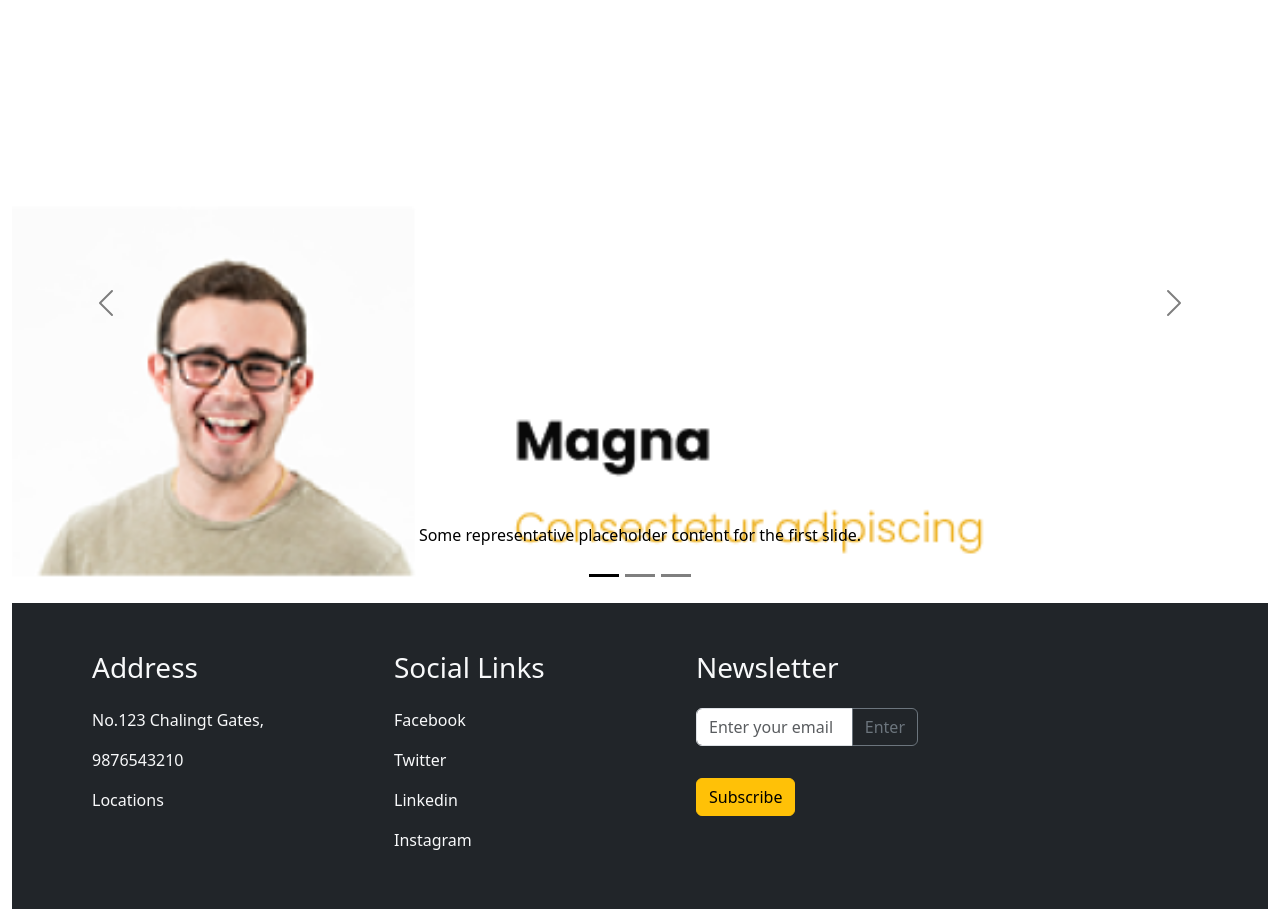
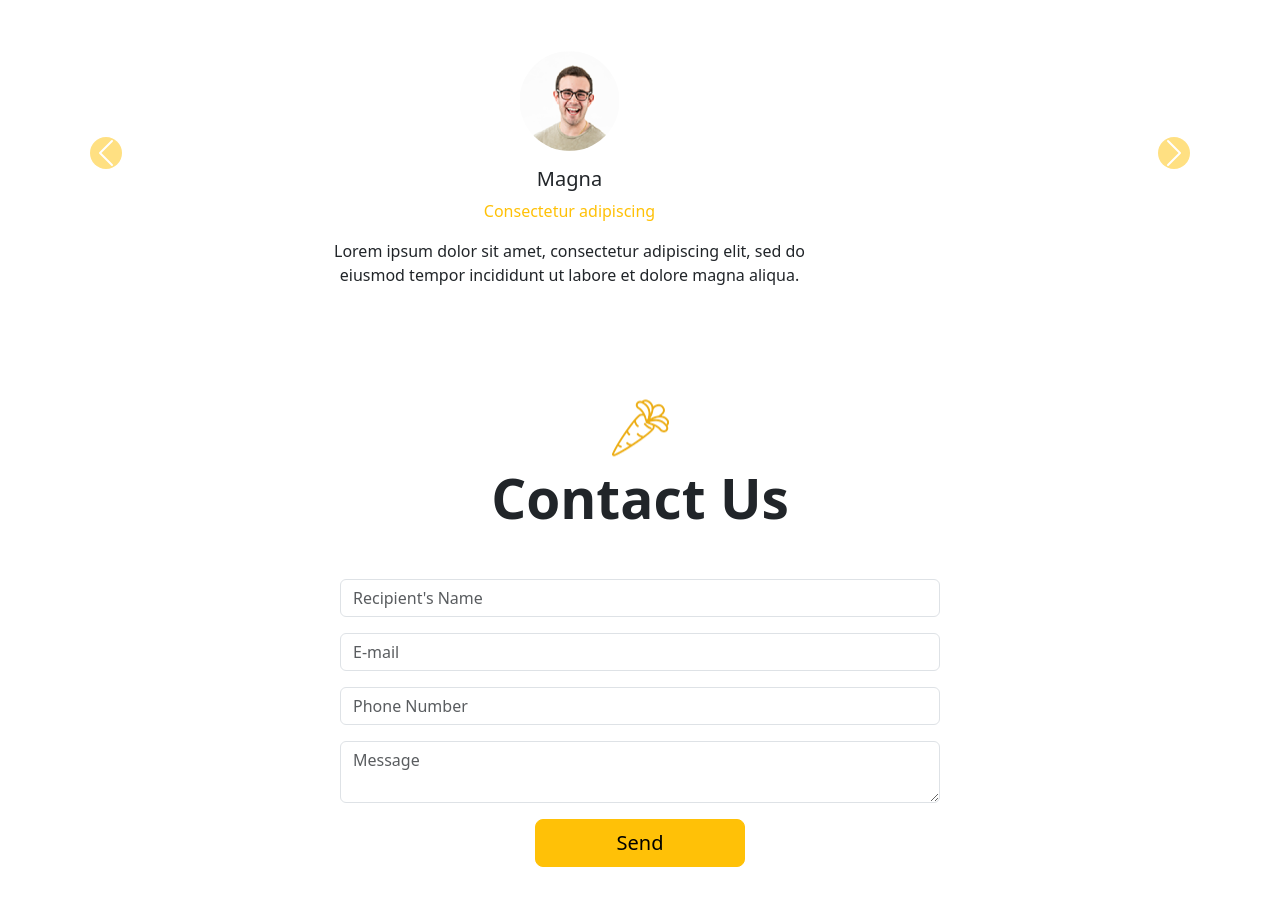
Before and after one commit to mah-jabeen/Vegetable-shop, a plain HTML site: page index.html in a window 1280 px wide. Shown: the part 3271-4180 px from the top of the page. Drawn offline with nearby package versions, Linux system fonts and the light colour scheme.

Commit message:
progress

```diff
--- a/index.html
+++ b/index.html
@@ -237,50 +237,64 @@
 <!-- section 5 -->
 <img class="mx-auto d-block pt-5 mt-5 " src="assets/carrot.png" alt="">
 <h1 class="fw-bolder text-center mt-2" style="font-size: 55px;" >Testimonals</h1>
-<div id="carouselExampleDark" class="carousel carousel-dark slide" data-bs-ride="carousel">
-    <div class="carousel-indicators">
-      <button type="button" data-bs-target="#carouselExampleDark" data-bs-slide-to="0" class="active" aria-current="true" aria-label="Slide 1"></button>
-      <button type="button" data-bs-target="#carouselExampleDark" data-bs-slide-to="1" aria-label="Slide 2"></button>
-      <button type="button" data-bs-target="#carouselExampleDark" data-bs-slide-to="2" aria-label="Slide 3"></button>
+
+
+<div id="testimonialCarousel" class="carousel slide" data-bs-ride="carousel">
+  <div class="carousel-inner text-center">
+    <!-- Slide 1 -->
+    <div class="carousel-item active mt-5">
+      <img src="assets/Image [client_img].png" class="rounded-circle mb-3" alt="Testimonial Image" style="width: 100px; height: 100px;">
+      <h5>Magna</h5>
+      <p class="text-warning">Consectetur adipiscing</p>
+      <p class="mx-auto" style="max-width: 500px;">Lorem ipsum dolor sit amet, consectetur adipiscing elit, sed do eiusmod tempor incididunt ut labore et dolore magna aliqua.</p>
     </div>
-    <div class="carousel-inner">
-      <div class="carousel-item active" data-bs-interval="10000">
-        <img src="assets/p1.png" class="d-block w-100" alt="...">
-        <div class="carousel-caption d-none d-md-block">
-          <p>Some representative placeholder content for the first slide.</p>
+    <!-- Slide 2 -->
+    <div class="carousel-item">
+      <img src="assets/images9.jfif" class="rounded-circle mb-3" alt="Testimonial Image" style="width: 100px; height: 100px;">
+      <h5>Dolor</h5>
+      <p class="text-warning">Diana</p>
+      <p class="mx-auto" style="max-width: 500px;">Lorem ipsum dolor sit amet, consectetur adipiscing elit, sed do eiusmod tempor incididunt ut labore et dolore magna aliqua.</p>
     </div>
   </div>
-      <div class="carousel-item" data-bs-interval="2000">
-        <img src="..." class="d-block w-100" alt="...">
-        <div class="carousel-caption d-none d-md-block">
-          <p>Some representative placeholder content for the second slide.</p>
-        </div>
-      </div>
-      <div class="carousel-item">
-        <img src="..." class="d-block w-100" alt="...">
-        <div class="carousel-caption d-none d-md-block">
-          <p>Some representative placeholder content for the third slide.</p>
-        </div>
-      </div>
-    </div>
-    <button class="carousel-control-prev" type="button" data-bs-target="#carouselExampleDark" data-bs-slide="prev">
-      <span class="carousel-control-prev-icon" aria-hidden="true"></span>
+  <!-- Left and Right Controls -->
+  <button class="carousel-control-prev" type="button" data-bs-target="#testimonialCarousel" data-bs-slide="prev">
+    <span class="carousel-control-prev-icon bg-warning rounded-circle p-3" aria-hidden="true"></span>
     <span class="visually-hidden">Previous</span>
   </button>
-    <button class="carousel-control-next" type="button" data-bs-target="#carouselExampleDark" data-bs-slide="next">
-      <span class="carousel-control-next-icon" aria-hidden="true"></span>
+  <button class="carousel-control-next" type="button" data-bs-target="#testimonialCarousel" data-bs-slide="next">
+    <span class="carousel-control-next-icon bg-warning rounded-circle p-3" aria-hidden="true"></span>
     <span class="visually-hidden">Next</span>
   </button>
 </div>
 
 
+<!-- section6 -->
+<img class="mx-auto d-block pt-5 mt-5 " src="assets/carrot.png" alt="">
+<h1 class="fw-bolder text-center mt-2" style="font-size: 55px;" >Contact Us</h1>
+<form action="get">
+  <div class="input-group mb-3 mt-5 mx-auto"  style="max-width: 600px;">
+    <input type="text" class="form-control" placeholder="Recipient's Name" aria-label="Recipient's username" aria-describedby="basic-addon2">
+  </div>
+  <div class="input-group mb-3 mx-auto" style="max-width: 600px;">
+    <input type="email" class="form-control" placeholder="E-mail" aria-label="Recipient's username" aria-describedby="basic-addon2">
+  </div>
+  <div class="input-group mb-3 mx-auto" style="max-width: 600px;">
+    <input type="number" class="form-control" placeholder="Phone Number" aria-label="Recipient's username" aria-describedby="basic-addon2">
+  </div>
+  <div class="input-group mx-auto" style="max-width: 600px;">
+    <textarea class="form-control" placeholder="Message" aria-label="With textarea"></textarea>
+  </div>
+  <div class="d-flex justify-content-center align-items-center">
+    <button type="button" class="mx-auto btn btn-warning mt-3 p-2 btn-lg d-grid gap-2 col-2 mx-auto">Send</button>
 
+  </div>
+</form>
 
 <!-- footer -->
 
-<div class="bg-dark p-5">
+<div class="bg-dark p-5 mt-5">
     <div class="row text-light g-5 ">
-      <div class="  col-md-6 col-lg-3 ">
+      <div class="  col-md-6 col-lg-4">
 
         <ul type="none" class="d-flex flex-column gap-3 align-items-center align-items-sm-start">
           <h3>Address</h3>
@@ -291,7 +305,7 @@
         </ul>
       </div>
 
-      <div class=" col-md-6 col-lg-3 ">
+      <div class=" col-md-6 col-lg-4 ">
         <ul type="none" class="d-flex flex-column gap-3 align-items-center align-items-sm-start">
           <h3>Social Links</h3>
           <li>Facebook</li>
@@ -301,7 +315,7 @@
         </ul>
       </div>
 
-      <div class=" col-md-6 col-lg-3 ">
+      <div class=" col-md-6 col-lg-4">
         <ul type="none" class="d-flex flex-column gap-3 align-items-center align-items-sm-start">
           <h3>Newsletter</h3>
           <li><div class="input-group mb-3">
@@ -313,29 +327,14 @@
         </ul>
       </div>
 
-
-
     </div>
     </div>
 
 
 
 
-
-
-
-
-
-
-</div>
-
-
-
-
-
-
- <br> <br> <br> <br> <br>
  <!-- javascript -->
     <script src="https://cdn.jsdelivr.net/npm/bootstrap@5.3.3/dist/js/bootstrap.bundle.min.js" integrity="sha384-YvpcrYf0tY3lHB60NNkmXc5s9fDVZLESaAA55NDzOxhy9GkcIdslK1eN7N6jIeHz" crossorigin="anonymous"></script>
+
   </body>
 </html>
```
Also changed, not shown: assets/Image [client_img].png (added), assets/images9.jfif (added), assets/map-of-karachi-pakistan.png (added), assets/map.png (added), 1 other file. Lines whose indentation alone changed are shown as unchanged.
